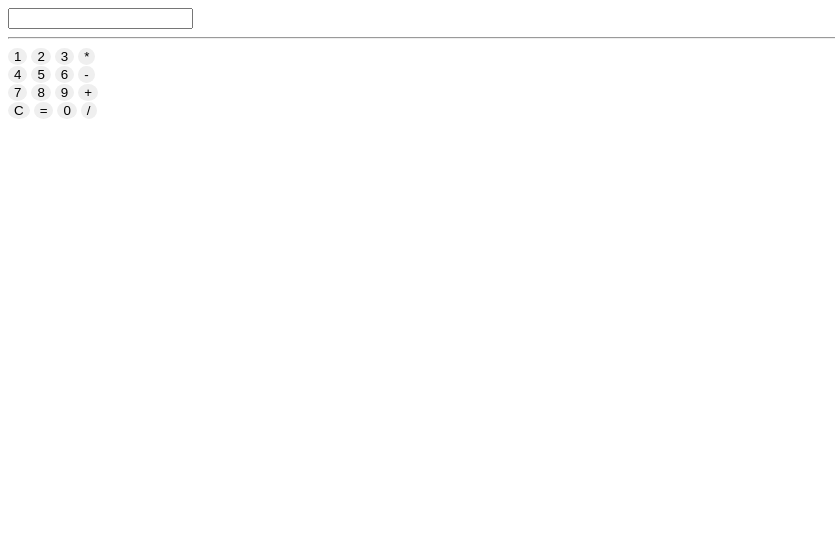
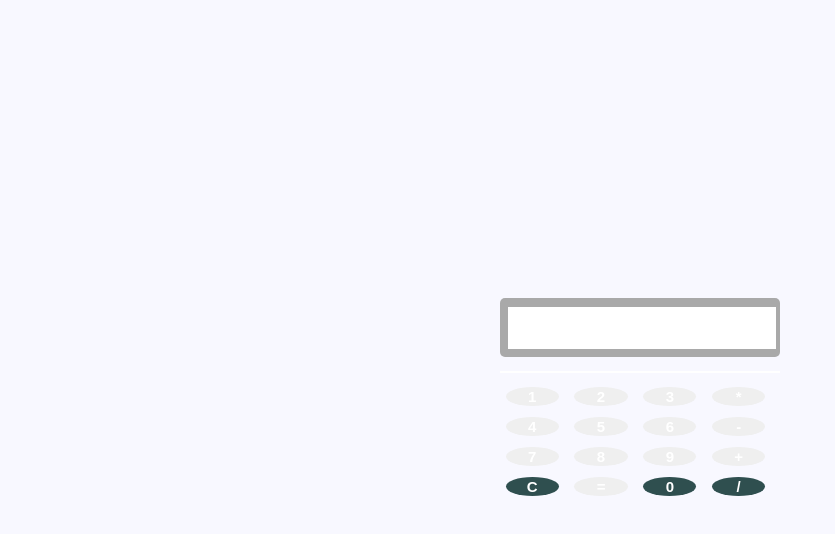
Before and after one commit to unakame/leccion-41-calculadora, a plain HTML site: page index.html in a window 1280 px wide. Shown: the whole page, without its empty margins (0-835 px from the left). Drawn offline with Linux system fonts and the light colour scheme; a web font is replaced by a local one.

Commit message:
funcionalidad

```diff
--- a/assets/css/main.css
+++ b/assets/css/main.css
@@ -19,8 +19,75 @@
 }
 
 input[type="button"],
-
 button{
   border-radius: 50%;
   border-style: none;
+  width: 19%;
+  height: 21%;
+  margin: 2%;
+  color: white;
+  font-weight: 800;
+  font-size: 15px;
 }
+
+button:focus,
+input:focus{
+  outline: none;
+}
+
+.flex{
+  display: flex;
+  align-items: center;
+  justify-content: center;
+  height: 100%;
+}
+
+.flex-content{
+  vertical-align: middle;
+  width: 280px;
+}
+
+.head{
+  height: 80px;
+  border-top-left-radius: 44px;
+  border-top-right-radius: 44px;
+}
+
+.content{
+  height: 200px;
+  padding: 9% 7% 40% 7%;
+}
+
+.screen-case{
+  height: 42px;
+  background-color: darkgray;
+  padding: 3%;
+  border-radius: 5px;
+  margin-bottom: 5%;
+}
+
+.screen{
+  border-style: none;
+  width: 100%;
+  height: 40px;
+  font-weight: 800;
+  font-size: 30px;
+  text-align: right;
+  color: white;
+}
+
+hr{
+  background: white;
+  height: 2px;
+  border-style: none;
+}
+
+html,
+body,
+section{
+  height: 100%;
+  margin: 0;
+  padding: 0;
+  font-family: 'Khula', sans-serif;
+  background-color: ghostwhite;
+}
--- a/assets/js/main.js
+++ b/assets/js/main.js
@@ -8,10 +8,11 @@ $(function(){
     if($(this).val()== "C"){
       screenVal.val("");
     }
+
   });
-
   $("button").click(function(event){
     event.preventDefault();
     screenVal.val(eval(screenVal.val()));
   });
+
 })
--- a/index.html
+++ b/index.html
@@ -12,9 +12,10 @@
   <form action="" class="flex">
     <div class="flex-content">
       <div>
-        <div>
-          <input type="text" readonly><br>
-        </div>
+          <div class="screen-case">
+          <input class="screen gray medium"type="text" readonly><br>
+          </div>
+
         <hr>
         <input type="button" value="1">
         <input type="button" value="2">
@@ -28,12 +29,13 @@
         <input type="button" value="8">
         <input type="button" value="9">
         <input type="button" value="+"><br>
-        <input type="button" value="C">
-        <input type="button" value="=">
-        <input type="button" value="0">
-        <input type="button" value="/">
+        <input class="gray-green" type="button" value="C">
+        <button value="=">=</button>
+        <input class="number gray-green" type="button" value="0">
+        <input class="number gray-green" type="button" value="/">
+
+        </div>
       </div>
-    </div>
   </form>
   <script src="assets\js\vendor\jquery-3.2.1.min.js"></script>
   <script src="assets\js\main.js"></script>
```
